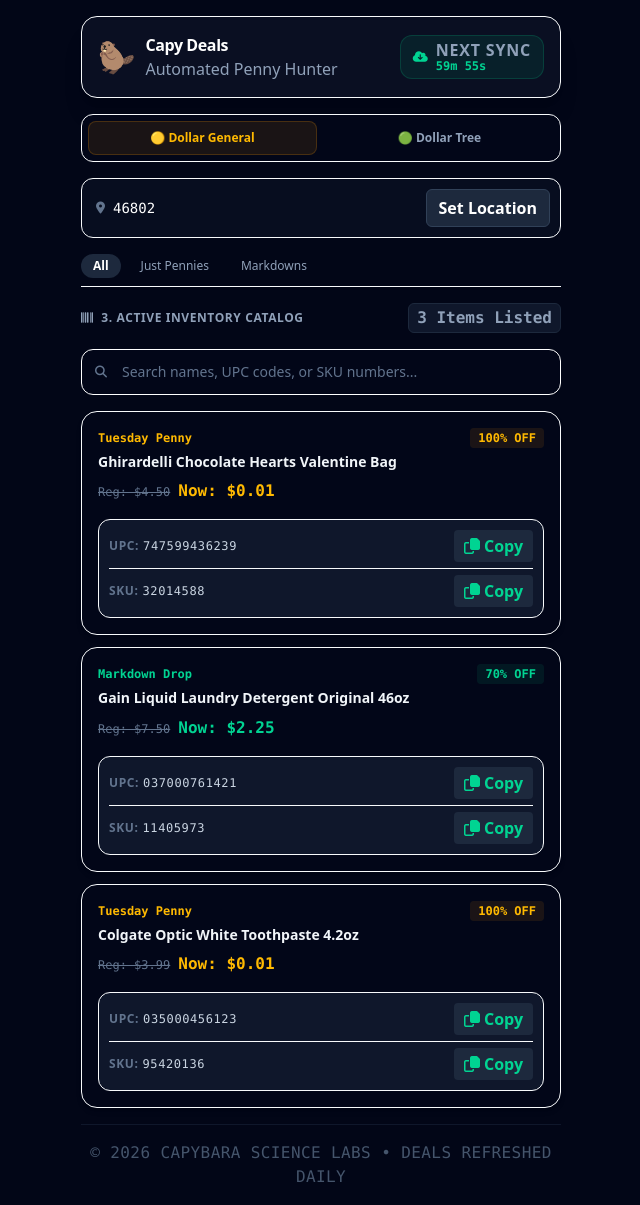
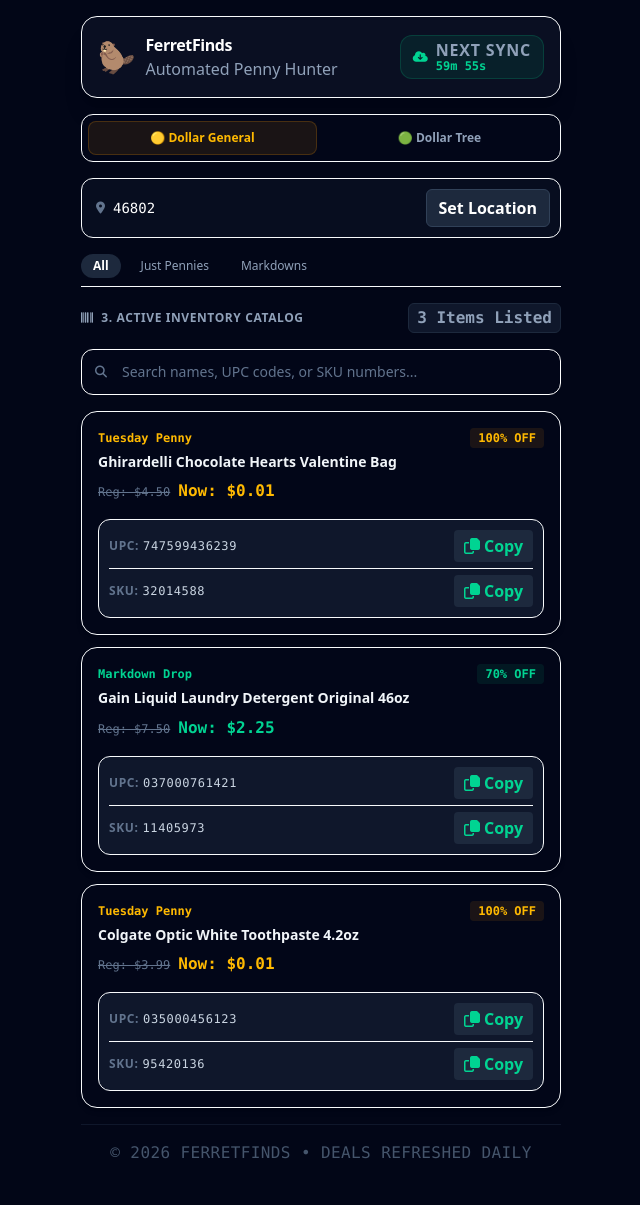
Before and after one commit to qwertyqwertys/FerretFinds, a plain HTML site: page index.html in a window 1280 px wide. Shown: the whole page, without its empty margins (319-959 px from the left). After the commit the page ends 1181 px from the top, so only its background shows below. Drawn offline with nearby package versions, Linux system fonts and the light colour scheme.

Commit message:
Update index.html

```diff
--- a/index.html
+++ b/index.html
@@ -3,7 +3,7 @@
 <head>
     <meta charset="UTF-8">
     <meta name="viewport" content="width=device-width, initial-scale=1.0">
-    <title>Capybara Clearance Tracker</title>
+    <title>FerretFinds</title>
     <!-- Tailwind CSS for smooth design blocks -->
     <script src="https://cdn.jsdelivr.net/npm/@tailwindcss/browser@4"></script>
     <!-- FontAwesome for icons -->
@@ -20,7 +20,7 @@
             <div class="flex items-center gap-2.5">
                 <span class="text-3xl">🦫</span>
                 <div>
-                    <h1 class="text-base font-black tracking-tight text-white">Capy Deals</h1>
+                    <h1 class="text-base font-black tracking-tight text-white">FerretFinds</h1>
                     <p class="text-xxs text-slate-400 font-medium">Automated Penny Hunter</p>
                 </div>
             </div>
@@ -93,7 +93,7 @@
 
     <!-- FOOTER SIGNATURE -->
     <footer class="text-center pt-4 border-t border-slate-900">
-        <p class="text-xxs text-slate-600 font-mono tracking-wide">&copy; 2026 CAPYBARA SCIENCE LABS &bull; DEALS REFRESHED DAILY</p>
+        <p class="text-xxs text-slate-600 font-mono tracking-wide">&copy; 2026 FERRETFINDS &bull; DEALS REFRESHED DAILY</p>
     </footer>
 
     <!-- INTERFACE DRIVER LOGIC -->
```
